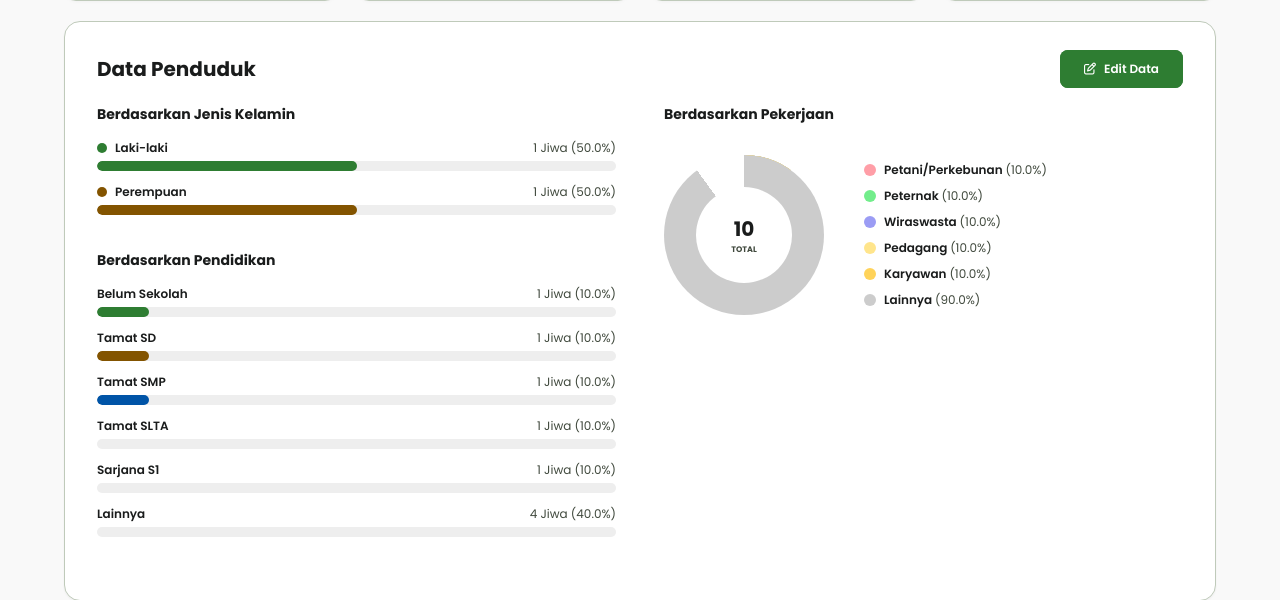
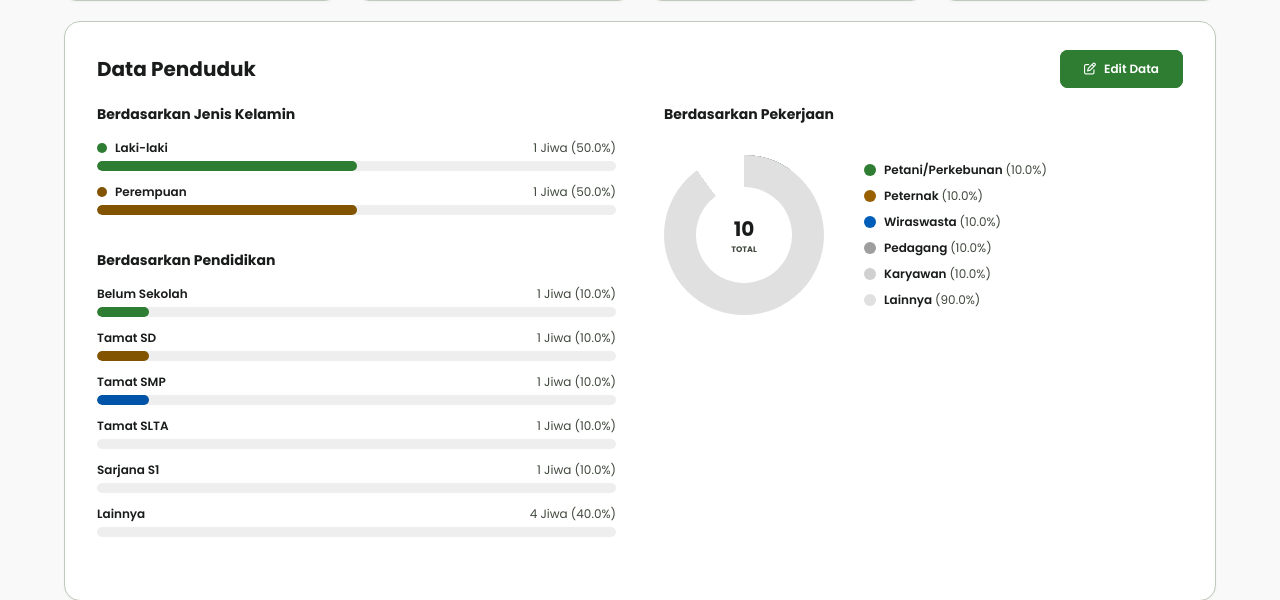
Before and after one commit to Dian2207/website-kkn, a Flask app: page /admin/ in a window 1280 px wide. Shown: the part 261-861 px from the top of the page. Run offline with Flask 3, Linux system fonts and the light colour scheme; the visitor is signed in with stand-in values (Sample User, id 1); tables that the repository leaves empty hold one stand-in row (values such as "Sample post"); some libraries are stand-ins or nearby versions.

Commit message:
pie_chart

```diff
--- a/routes/admin_route.py
+++ b/routes/admin_route.py
@@ -223,29 +223,28 @@ def indexAdmin():
         top_5_pekerjaan = sorted_pekerjaan[:5]
         remaining_pekerjaan = sum(v for _, v in sorted_pekerjaan[5:])
         colors = [
-    '#FF9EA7',   # Pink
-    '#72ED8B',   # Hijau
-    '#9B9CF4',   # Ungu
-    '#FFE58C',   # Kuning muda
-    '#FFD35A',   # Kuning
-    '#D9D9D9'    # Lainnya
+    '#2E7D32',  # Hijau
+    '#996000',  # Coklat
+    '#005EB8',  # Biru
+    '#9E9E9E',  # Abu
+    '#D0D0D0',  # Abu muda
 ]
         offset = 0
         for idx, (label, count) in enumerate(top_5_pekerjaan):
             percent = round((count / total_population) * 100, 1) if total_population > 0 else 0
             pekerjaan_list.append({
-                'label': label,
-                'value': percent,
-                'color': colors[idx % len(colors)],
-                'offset': offset
-            })
+    'label': label,
+    'value': percent,
+    'color': colors[idx % len(colors)],
+    'offset': offset
+})
             offset += percent
         if remaining_pekerjaan > 0:
             percent = round((remaining_pekerjaan / total_population) * 100, 1) if total_population > 0 else 0
             pekerjaan_list.append({
                 'label': 'Lainnya',
                 'value': percent,
-                'color': '#CCCCCC',
+                'color': '#E0E0E0',
                 'offset': offset
             })
 
--- a/static/static_admin/css/dashboard_admin.css
+++ b/static/static_admin/css/dashboard_admin.css
@@ -374,15 +374,19 @@ body {
     width: 160px;
     height: 160px;
 }
-.pie-segment {
-    position: absolute;
-    inset: 0;
-    border-radius: 50%;
-    background: conic-gradient(
-        var(--c) 0% var(--p),
+.pie-segment{
+    position:absolute;
+    width:100%;
+    height:100%;
+    border-radius:50%;
+
+    background:
+    conic-gradient(
+        var(--c) 0 var(--p),
         transparent var(--p) 100%
     );
-    transform: rotate(calc(var(--offset, 0) * 1deg));
+
+    transform: rotate(calc(var(--offset) * 3.6deg));
 }
 .pie-center {
     position: absolute;
```
